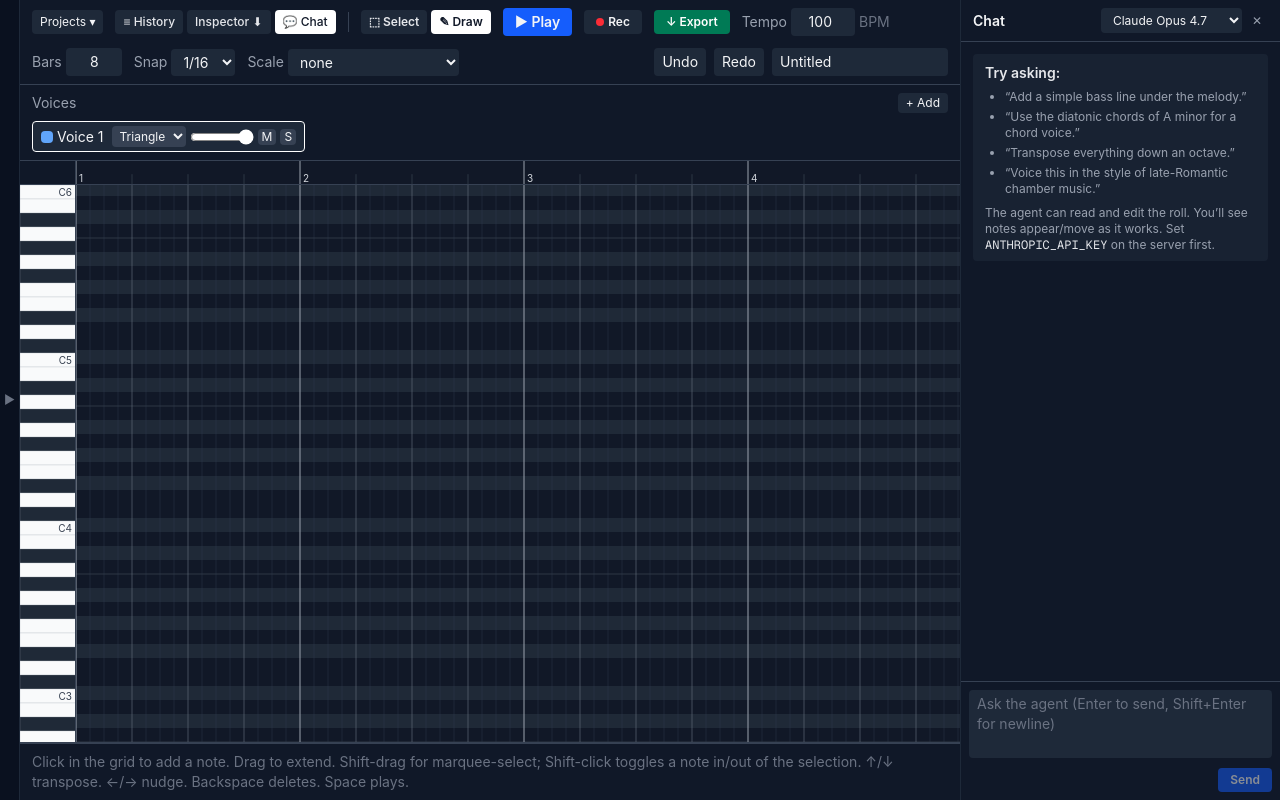
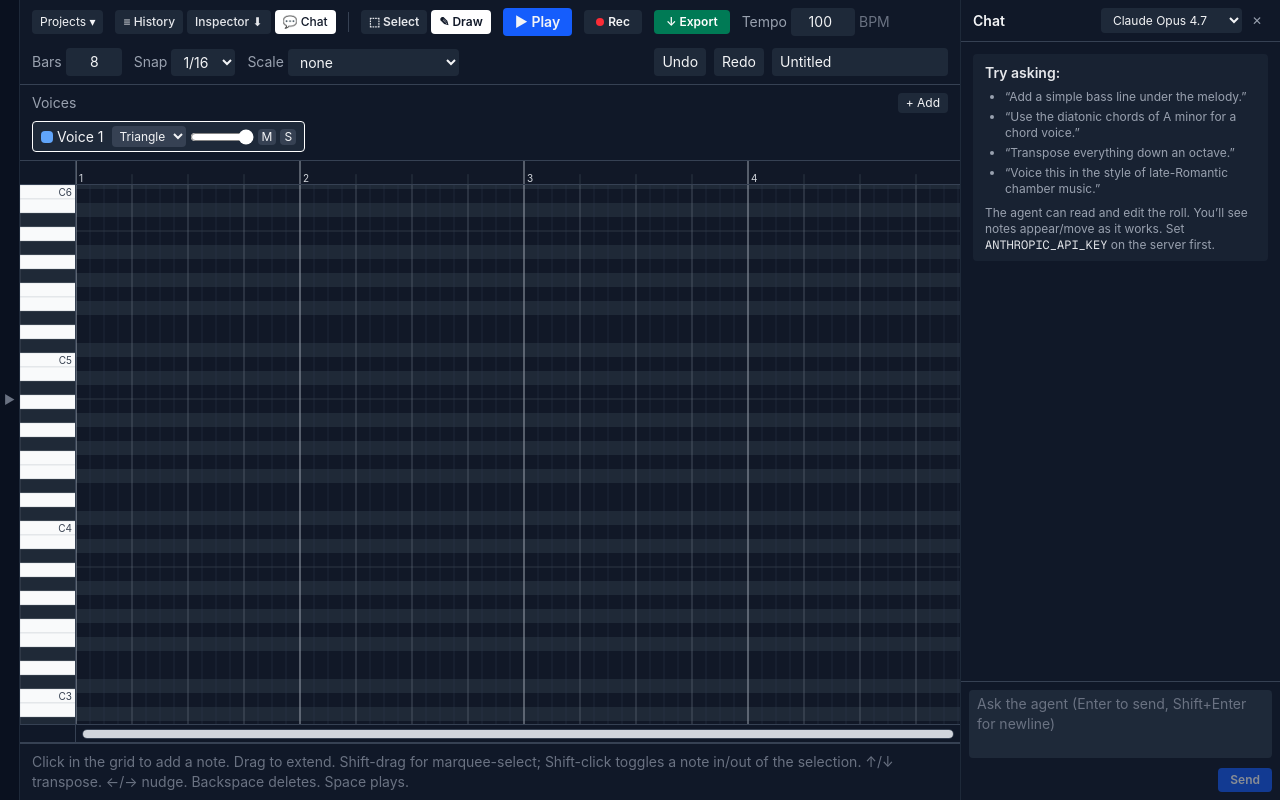
Before and after one commit to pikodemo/piano-roll, a Next.js app: page / in a window 1280 px wide. Built offline with nearby package versions, Linux system fonts and the light colour scheme.

Commit message:
Add visible piano roll scrollbar

```diff
--- a/src/app/globals.css
+++ b/src/app/globals.css
@@ -29,3 +29,34 @@ html, body {
   height: 100%;
   margin: 0;
 }
+
+.piano-roll-scroll {
+  scrollbar-color: #9ca3af #111827;
+  scrollbar-gutter: stable;
+  scrollbar-width: thin;
+}
+
+.piano-roll-scroll::-webkit-scrollbar {
+  width: 14px;
+  height: 14px;
+  background: #111827;
+}
+
+.piano-roll-scroll::-webkit-scrollbar-corner {
+  background: #111827;
+}
+
+.piano-roll-scroll::-webkit-scrollbar-track {
+  background: #111827;
+  border: 1px solid #374151;
+}
+
+.piano-roll-scroll::-webkit-scrollbar-thumb {
+  background: #9ca3af;
+  border: 3px solid #111827;
+  border-radius: 999px;
+}
+
+.piano-roll-scroll::-webkit-scrollbar-thumb:hover {
+  background: #d1d5db;
+}
--- a/src/components/PianoRoll.tsx
+++ b/src/components/PianoRoll.tsx
@@ -9,6 +9,7 @@ import { pitchClass } from "@/lib/music";
 
 const KEYBOARD_W = 56;
 const RULER_H = 24;
+const H_SCROLLBAR_H = 18;
 const BLACK = new Set([1, 3, 6, 8, 10]);
 const RESIZE_PX = 6;
 
@@ -40,17 +41,71 @@ export function PianoRoll() {
   const rulerWrapRef = useRef<HTMLDivElement | null>(null);
   const kbWrapRef = useRef<HTMLDivElement | null>(null);
   const gridSvgRef = useRef<SVGSVGElement | null>(null);
+  const hScrollDragRef = useRef<{ startX: number; startLeft: number } | null>(null);
   const [drag, setDrag] = useState<Drag | null>(null);
+  const [scrollMetrics, setScrollMetrics] = useState({ left: 0, clientWidth: 0, scrollWidth: 0 });
   // Where the next click would create a note (only used in draw mode, when
   // the pointer is over the grid and not over an existing note).
   const [hoverPlace, setHoverPlace] = useState<{ start: number; pitch: number; length: number } | null>(null);
 
+  const syncScrollState = useCallback((el: HTMLDivElement) => {
+    const next = {
+      left: el.scrollLeft,
+      clientWidth: el.clientWidth,
+      scrollWidth: el.scrollWidth,
+    };
+    setScrollMetrics((prev) => (
+      prev.left === next.left &&
+      prev.clientWidth === next.clientWidth &&
+      prev.scrollWidth === next.scrollWidth
+        ? prev
+        : next
+    ));
+  }, []);
+
   // Sync scroll between the corner panes and the main grid.
-  const onScroll = useCallback((e: React.UIEvent<HTMLDivElement>) => {
-    const el = e.currentTarget;
+  const syncScrollPanes = useCallback((el: HTMLDivElement) => {
     if (rulerWrapRef.current) rulerWrapRef.current.scrollLeft = el.scrollLeft;
     if (kbWrapRef.current) kbWrapRef.current.scrollTop = el.scrollTop;
-  }, []);
+    syncScrollState(el);
+  }, [syncScrollState]);
+
+  const onScroll = useCallback((e: React.UIEvent<HTMLDivElement>) => {
+    syncScrollPanes(e.currentTarget);
+  }, [syncScrollPanes]);
+
+  const setHorizontalScroll = useCallback((left: number) => {
+    const el = scrollRef.current;
+    if (!el) return;
+    el.scrollLeft = Math.max(0, Math.min(left, el.scrollWidth - el.clientWidth));
+    syncScrollPanes(el);
+  }, [syncScrollPanes]);
+
+  useEffect(() => {
+    const el = scrollRef.current;
+    if (!el) return;
+    syncScrollPanes(el);
+
+    const update = () => syncScrollPanes(el);
+    const observer = new ResizeObserver(update);
+    observer.observe(el);
+    if (gridSvgRef.current) observer.observe(gridSvgRef.current);
+    window.addEventListener("resize", update);
+
+    return () => {
+      observer.disconnect();
+      window.removeEventListener("resize", update);
+    };
+  }, [
+    project?.id,
+    project?.bars,
+    project?.beatsPerBar,
+    project?.view.pixelsPerBeat,
+    project?.view.rowHeight,
+    project?.view.minPitch,
+    project?.view.maxPitch,
+    syncScrollPanes,
+  ]);
 
   // Auto-scroll keyboard to middle on first load.
   useEffect(() => {
@@ -296,9 +351,80 @@ export function PianoRoll() {
   }
 
   const voiceById = new Map(project.voices.map((v) => [v.id, v]));
+  const horizontalScrollMax = Math.max(0, scrollMetrics.scrollWidth - scrollMetrics.clientWidth);
+  const horizontalThumbWidth = scrollMetrics.scrollWidth > 0
+    ? Math.min(100, Math.max(8, (scrollMetrics.clientWidth / scrollMetrics.scrollWidth) * 100))
+    : 100;
+  const horizontalThumbLeft = horizontalScrollMax > 0
+    ? (scrollMetrics.left / horizontalScrollMax) * (100 - horizontalThumbWidth)
+    : 0;
+
+  function scrollFromTrackPointer(e: React.PointerEvent<HTMLDivElement>, startDrag: boolean) {
+    if (horizontalScrollMax <= 0) return;
+    const track = e.currentTarget;
+    const rect = track.getBoundingClientRect();
+    const thumbWidthPx = rect.width * (horizontalThumbWidth / 100);
+    const travelPx = Math.max(1, rect.width - thumbWidthPx);
+    const pointerX = e.clientX - rect.left;
+    const targetLeft = ((pointerX - thumbWidthPx / 2) / travelPx) * horizontalScrollMax;
+    const nextLeft = Math.max(0, Math.min(targetLeft, horizontalScrollMax));
+    setHorizontalScroll(nextLeft);
+    if (startDrag) hScrollDragRef.current = { startX: e.clientX, startLeft: nextLeft };
+  }
+
+  function onHorizontalScrollPointerDown(e: React.PointerEvent<HTMLDivElement>) {
+    if (horizontalScrollMax <= 0) return;
+    e.preventDefault();
+    e.currentTarget.setPointerCapture(e.pointerId);
+    if (e.target === e.currentTarget) {
+      scrollFromTrackPointer(e, true);
+    } else {
+      hScrollDragRef.current = { startX: e.clientX, startLeft: scrollMetrics.left };
+    }
+  }
+
+  function onHorizontalScrollPointerMove(e: React.PointerEvent<HTMLDivElement>) {
+    const dragState = hScrollDragRef.current;
+    if (!dragState || horizontalScrollMax <= 0) return;
+    const rect = e.currentTarget.getBoundingClientRect();
+    const thumbWidthPx = rect.width * (horizontalThumbWidth / 100);
+    const travelPx = Math.max(1, rect.width - thumbWidthPx);
+    const delta = ((e.clientX - dragState.startX) / travelPx) * horizontalScrollMax;
+    setHorizontalScroll(dragState.startLeft + delta);
+  }
+
+  function onHorizontalScrollPointerUp(e: React.PointerEvent<HTMLDivElement>) {
+    hScrollDragRef.current = null;
+    try { e.currentTarget.releasePointerCapture(e.pointerId); } catch {}
+  }
+
+  function onHorizontalScrollKeyDown(e: React.KeyboardEvent<HTMLDivElement>) {
+    if (horizontalScrollMax <= 0) return;
+    const smallStep = view.pixelsPerBeat;
+    const largeStep = Math.max(smallStep, scrollMetrics.clientWidth * 0.8);
+    if (e.key === "ArrowLeft") {
+      e.preventDefault();
+      setHorizontalScroll(scrollMetrics.left - smallStep);
+    } else if (e.key === "ArrowRight") {
+      e.preventDefault();
+      setHorizontalScroll(scrollMetrics.left + smallStep);
+    } else if (e.key === "PageUp") {
+      e.preventDefault();
+      setHorizontalScroll(scrollMetrics.left - largeStep);
+    } else if (e.key === "PageDown") {
+      e.preventDefault();
+      setHorizontalScroll(scrollMetrics.left + largeStep);
+    } else if (e.key === "Home") {
+      e.preventDefault();
+      setHorizontalScroll(0);
+    } else if (e.key === "End") {
+      e.preventDefault();
+      setHorizontalScroll(horizontalScrollMax);
+    }
+  }
 
   return (
-    <div className="grid h-full min-h-0 min-w-0" style={{ gridTemplateColumns: `${KEYBOARD_W}px minmax(0, 1fr)`, gridTemplateRows: `${RULER_H}px minmax(0, 1fr)` }}>
+    <div className="grid h-full min-h-0 min-w-0" style={{ gridTemplateColumns: `${KEYBOARD_W}px minmax(0, 1fr)`, gridTemplateRows: `${RULER_H}px minmax(0, 1fr) ${H_SCROLLBAR_H}px` }}>
       {/* Corner */}
       <div className="bg-gray-900 border-r border-b border-gray-700" />
       {/* Ruler */}
@@ -316,7 +442,7 @@ export function PianoRoll() {
         />
       </div>
       {/* Grid */}
-      <div ref={scrollRef} className="min-h-0 min-w-0 overflow-auto" onScroll={onScroll}>
+      <div id="piano-roll-grid-scroll" ref={scrollRef} className="piano-roll-scroll min-h-0 min-w-0 overflow-x-hidden overflow-y-auto" onScroll={onScroll}>
         <svg
           ref={gridSvgRef}
           width={contentW}
@@ -428,6 +554,33 @@ export function PianoRoll() {
           )}
         </svg>
       </div>
+      <div className="border-r border-t border-gray-700 bg-gray-900" />
+      <div className="min-w-0 border-t border-gray-700 bg-gray-900 px-1.5 py-1">
+        <div
+          role="scrollbar"
+          aria-label="Horizontal piano roll scroll"
+          aria-controls="piano-roll-grid-scroll"
+          aria-orientation="horizontal"
+          aria-valuemin={0}
+          aria-valuemax={Math.round(horizontalScrollMax)}
+          aria-valuenow={Math.round(scrollMetrics.left)}
+          tabIndex={0}
+          className="relative h-2.5 cursor-pointer rounded-full border border-gray-700 bg-gray-950 outline-none focus-visible:ring-2 focus-visible:ring-blue-400"
+          onPointerDown={onHorizontalScrollPointerDown}
+          onPointerMove={onHorizontalScrollPointerMove}
+          onPointerUp={onHorizontalScrollPointerUp}
+          onPointerCancel={onHorizontalScrollPointerUp}
+          onKeyDown={onHorizontalScrollKeyDown}
+        >
+          <div
+            className="absolute bottom-0 top-0 cursor-grab rounded-full bg-gray-300 active:cursor-grabbing"
+            style={{
+              left: `${horizontalThumbLeft}%`,
+              width: `${horizontalThumbWidth}%`,
+            }}
+          />
+        </div>
+      </div>
     </div>
   );
 }
```
